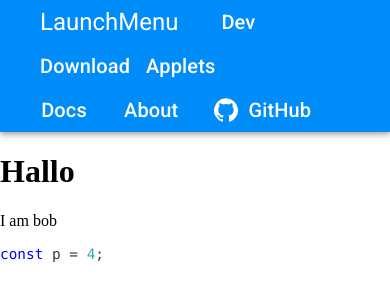
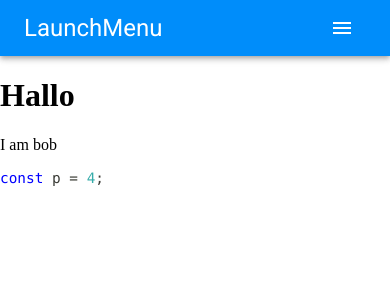
Before and after one commit to LaunchMenu/LaunchMenu.github.io, a Next.js app: page /docs/guide in a window 390 px wide. Shown: the top 300 px of the page. Built offline with nearby package versions, Linux system fonts and the light colour scheme.

Commit message:
Add responsive navbar

```diff
--- a/src/components/Navbar.tsx
+++ b/src/components/Navbar.tsx
@@ -1,19 +1,148 @@
 import React, {FC} from "react";
-
-import {AppBar, Grid} from "@material-ui/core";
+import {makeStyles} from "@material-ui/core/styles";
+import {
+    AppBar,
+    Divider,
+    Grid,
+    List,
+    ListItem,
+    ListItemIcon,
+    ListItemText,
+} from "@material-ui/core";
 import Toolbar from "@material-ui/core/Toolbar";
 import Button from "@material-ui/core/Button";
 import Typography from "@material-ui/core/Typography";
 import Container from "@material-ui/core/Container";
 import Box from "@material-ui/core/Box";
+import Drawer from "@material-ui/core/Drawer";
 import Link from "next/link";
 
 import GitHubIcon from "@material-ui/icons/GitHub";
+import MenuIcon from "@material-ui/icons/Menu";
+
+const useStyles = makeStyles(theme => ({
+    hideMobile: {
+        [theme.breakpoints.down("sm")]: {
+            display: "none",
+        },
+    },
+    showMobile: {
+        [theme.breakpoints.up("sm")]: {
+            display: "none",
+        },
+    },
+}));
 
 export const Navbar: FC = () => {
+    const styles = useStyles();
+
+    const [state, setState] = React.useState({
+        drawer: false,
+    });
+
+    const toggleDrawer = (override?: boolean) => (event: any) => {
+        setState({...state, drawer: override ?? !state.drawer});
+    };
+
+    const drawerList = () => (
+        <Box
+            onClick={toggleDrawer(false)}
+            onKeyDown={toggleDrawer(false)}
+            style={{paddingLeft: 20}}>
+            <List>
+                <ListItem button>
+                    <Link href="/applet development">
+                        <ListItemText>
+                            <Typography color="primary" variant="h6">
+                                Dev
+                            </Typography>
+                        </ListItemText>
+                    </Link>
+                </ListItem>
+                <ListItem button>
+                    <Link href="#download">
+                        <ListItemText>
+                            <Typography color="primary" variant="h6">
+                                Download
+                            </Typography>
+                        </ListItemText>
+                    </Link>
+                </ListItem>
+                <ListItem button>
+                    <Link href="#applets">
+                        <ListItemText>
+                            <Typography color="primary" variant="h6">
+                                Applets
+                            </Typography>
+                        </ListItemText>
+                    </Link>
+                </ListItem>
+            </List>
+            <Divider />
+            <List>
+                <ListItem button>
+                    <Link href="/about">
+                        <ListItemText primary="About" />
+                    </Link>
+                </ListItem>
+                <ListItem button>
+                    <Link href="/docs">
+                        <ListItemText primary="Docs" />
+                    </Link>
+                </ListItem>
+                <ListItem button style={{justifyContent: "unset"}}>
+                    <Link href="https://github.com/LaunchMenu/">
+                        <a
+                            target="_blank"
+                            style={{
+                                color: "inherit",
+                                textDecoration: "inherit",
+                            }}>
+                            <ListItemIcon>
+                                <GitHubIcon />
+                            </ListItemIcon>
+                        </a>
+                    </Link>
+                </ListItem>
+            </List>
+        </Box>
+    );
+
     return (
         <AppBar position="static">
             <Toolbar>
+                <Box className={styles.showMobile} style={{width: "100%"}}>
+                    <Grid container direction="row" justify="space-between">
+                        <Box
+                            css={{
+                                display: "inline",
+                            }}>
+                            <Button color="primary">
+                                <Link href="/">
+                                    <Typography variant="h5">
+                                        LaunchMenu
+                                    </Typography>
+                                </Link>
+                            </Button>
+                        </Box>
+
+                        <Box>
+                            <Button
+                                color="primary"
+                                onClick={toggleDrawer()}
+                                css={{height: "100%"}}>
+                                <MenuIcon />
+                            </Button>
+                            <Drawer
+                                anchor="right"
+                                open={state.drawer}
+                                onClose={toggleDrawer(false)}>
+                                {drawerList()}
+                            </Drawer>
+                        </Box>
+                    </Grid>
+                </Box>
+                <Box className={styles.hideMobile} style={{width: "100%"}}>
                     <Container>
                         <Grid container direction="row" justify="space-between">
                             <Box
@@ -27,14 +156,15 @@
                                         </Typography>
                                     </Link>
                                 </Button>
-
                                 <Button
                                     color="primary"
                                     style={{
                                         marginLeft: 20,
                                     }}>
                                     <Link href="/applet development">
-                                    <Typography variant="h6">Dev</Typography>
+                                        <Typography variant="h6">
+                                            Dev
+                                        </Typography>
                                     </Link>
                                 </Button>
                                 <Button color="primary">
@@ -60,14 +190,18 @@
                                     gap: 20,
                                 }}>
                                 <Button color="primary">
-                                <Link href="/devFeatures">
-                                    <Typography variant="h6">Docs</Typography>
+                                    <Link href="/docs">
+                                        <Typography variant="h6">
+                                            Docs
+                                        </Typography>
                                     </Link>
                                 </Button>
 
                                 <Button color="primary">
-                                <Link href="/devFeatures">
-                                    <Typography variant="h6">About</Typography>
+                                    <Link href="/about">
+                                        <Typography variant="h6">
+                                            About
+                                        </Typography>
                                     </Link>
                                 </Button>
 
@@ -84,7 +218,9 @@
                                                 direction="row"
                                                 style={{gap: 10}}>
                                                 <GitHubIcon
-                                                style={{alignSelf: "center"}}
+                                                    style={{
+                                                        alignSelf: "center",
+                                                    }}
                                                 />
                                                 <Typography variant="h6">
                                                     GitHub
@@ -96,6 +232,7 @@
                             </Box>
                         </Grid>
                     </Container>
+                </Box>
             </Toolbar>
         </AppBar>
     );
```
Lines whose indentation alone changed are shown as unchanged.
